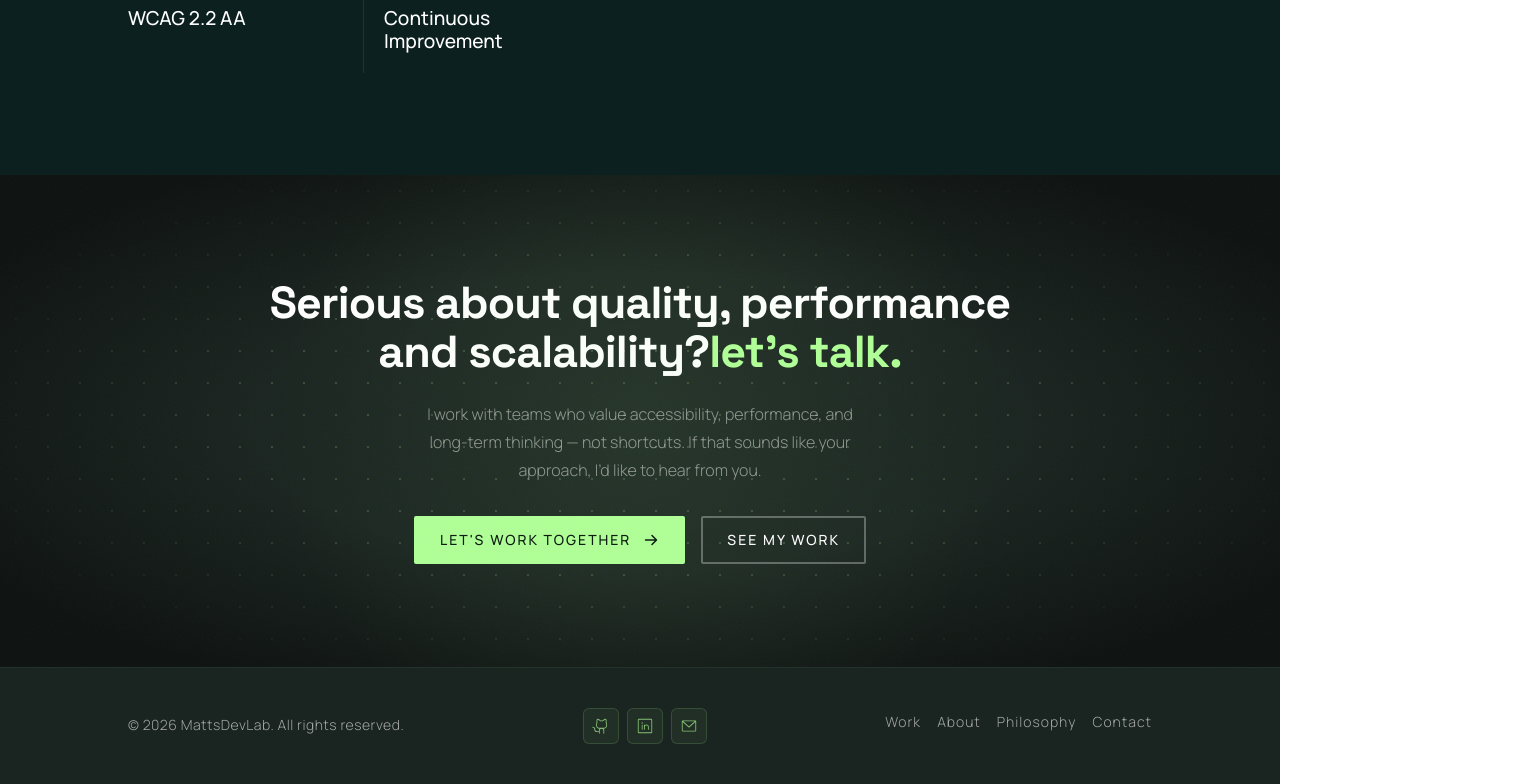
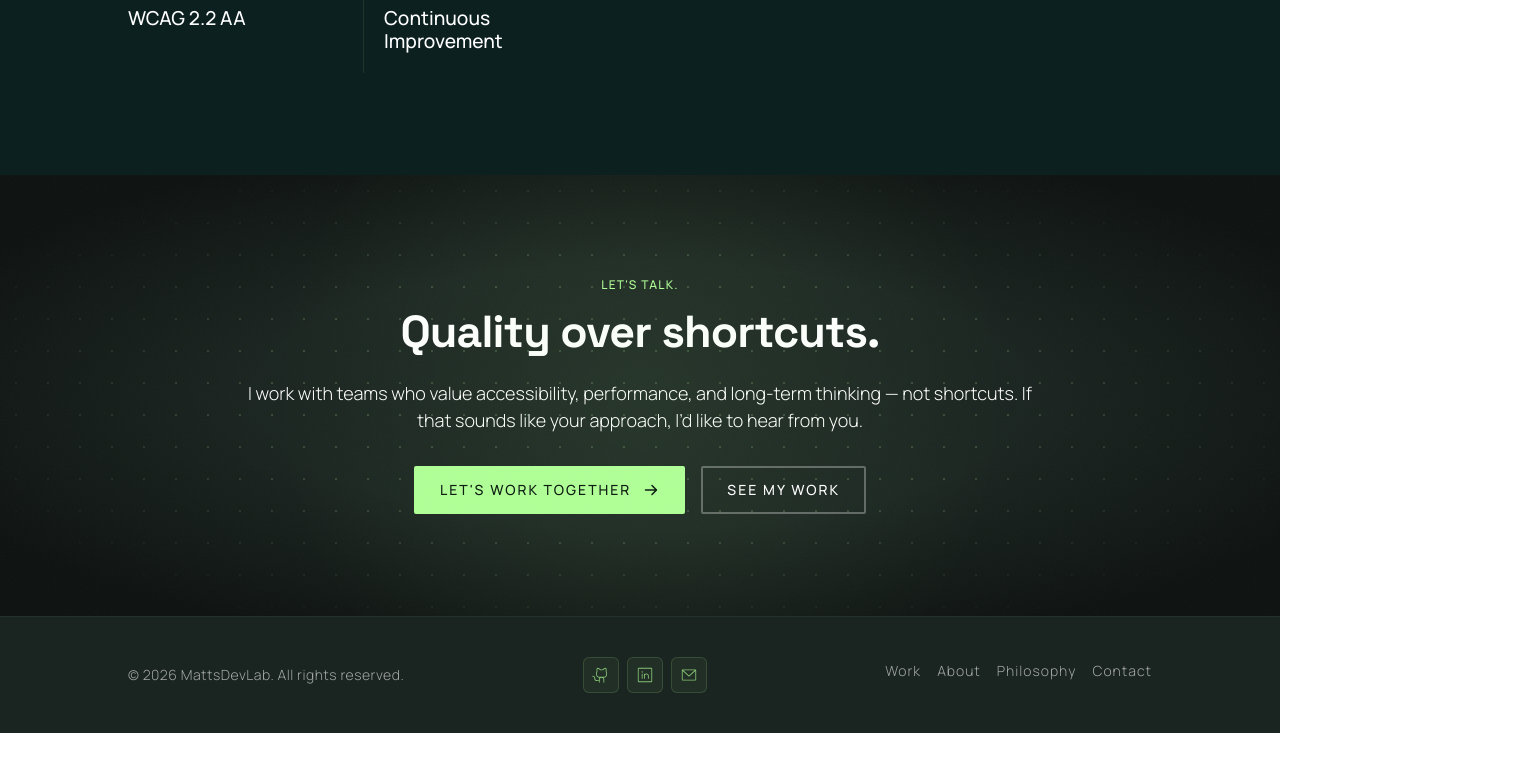
Before and after one commit to MattsDevLab/mattsdevlab-portfolio, a Next.js app: page / in a window 1280 px wide. Shown: the part 4923-5707 px from the top of the page, 1535 px wide, since content can reach past the window. After the commit the page ends 5656 px from the top, so only its background shows below. Built offline with nearby package versions, Linux system fonts and the light colour scheme.

Commit message:
fix: cta margin spacing and font styling

```diff
--- a/src/components/sections/ContactCta.tsx
+++ b/src/components/sections/ContactCta.tsx
@@ -7,11 +7,11 @@ export default function CTABanner() {
             <div className="hero__noise" aria-hidden="true" />
             <div className="inner__wrapper">
                 <div className="cta-banner__content">
+                    <p className="sub-text">Let&apos;s talk.</p>
                     <h2 className="cta-banner__title">
-                        Serious about quality, performance and scalability?
-                        <span className="text-highlight">let&apos;s talk.</span>
+                        Quality over shortcuts.
                     </h2>
-                    <p className="cta-banner__text">
+                    <p className="cta-banner__text lead-text">
                         I work with teams who value accessibility, performance, and long-term thinking — not shortcuts. If that sounds like your approach, I’d like to hear from you.
                     </p>
                     <div className="cta-banner__actions">
--- a/src/sass/components/_cta.scss
+++ b/src/sass/components/_cta.scss
@@ -48,7 +48,6 @@ $cta-dot-color: rgba(176, 255, 150, 0.04);
         display: flex;
         flex-direction: column;
         align-items: center;
-        gap: 1.5rem;
         text-align: center;
         transition: border-color 0.3s ease;
 
@@ -65,19 +64,17 @@ $cta-dot-color: rgba(176, 255, 150, 0.04);
     }
 
     &__title {
+        margin-top: 0;
+        margin-bottom: 1.5rem;
         @include a.heading-h2;
         color: #ffffff;
-        margin: 0;
         text-align: center;
     }
 
     &__text {
-        @include a.body-text;
-        color: rgba(255, 255, 255, 0.5);
-        max-width: 48ch;
+        margin-top: 0;
+        margin-bottom: 1.5rem;
         text-align: center;
-        margin: 0;
-        line-height: 1.75;
     }
 
     &__actions {
```
